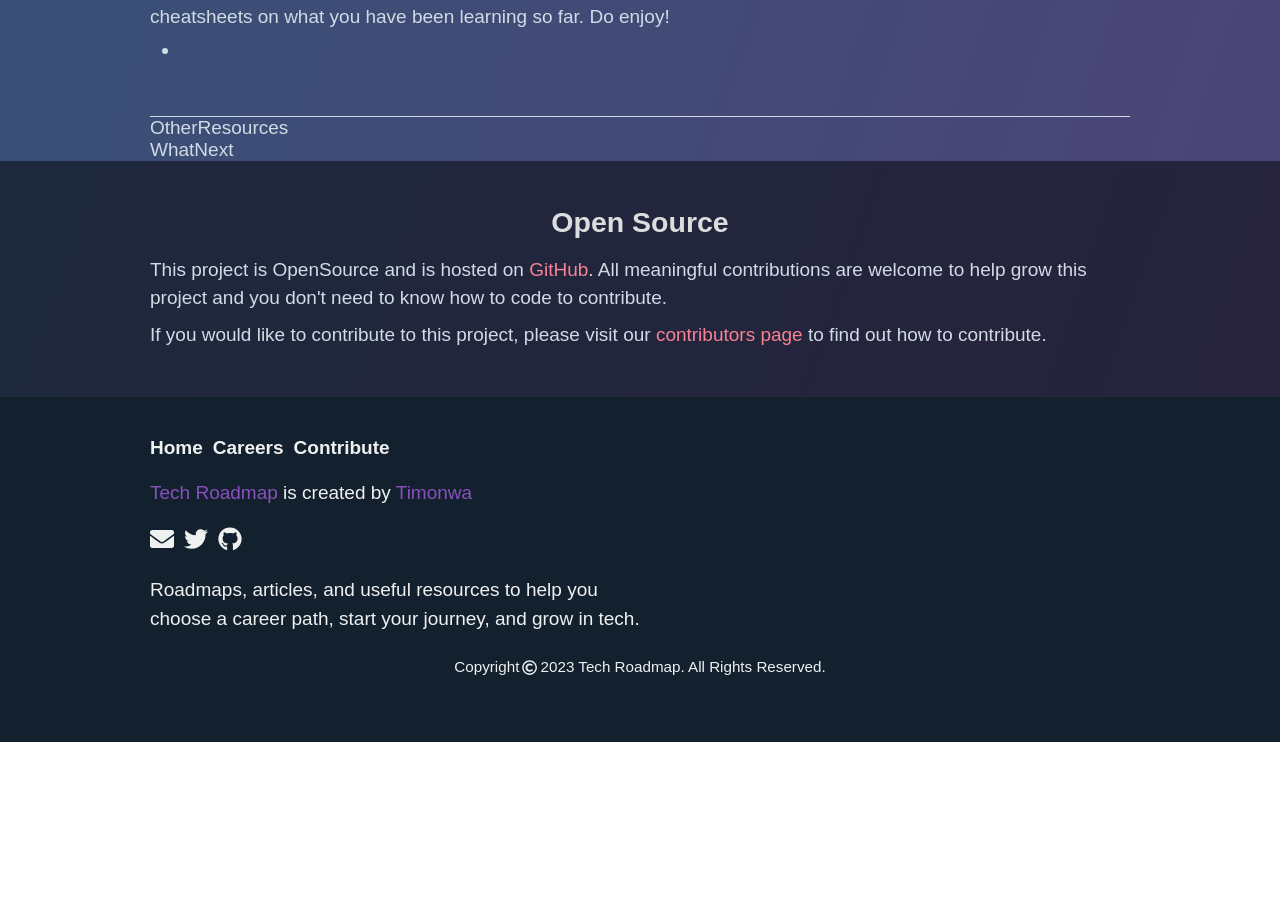
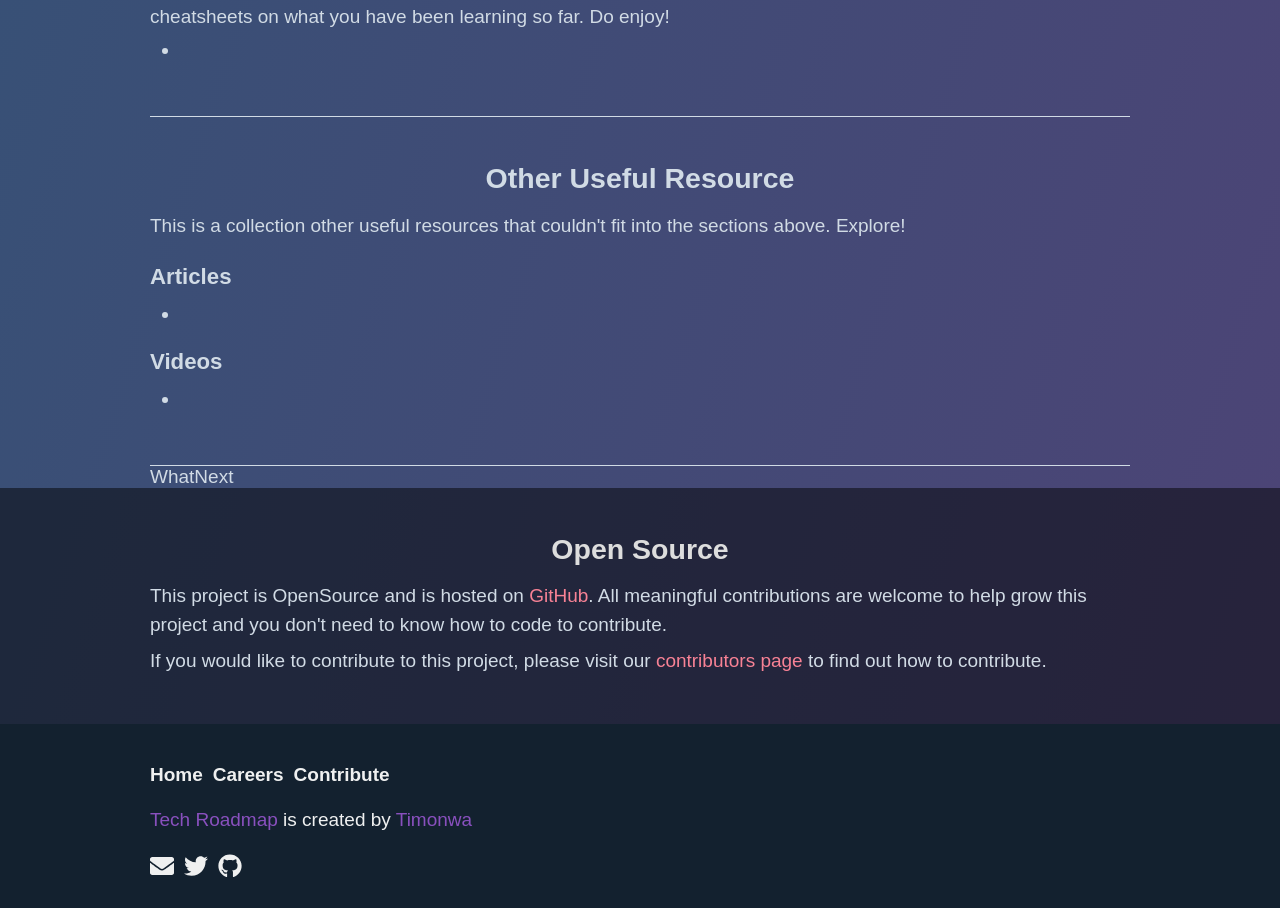
Before and after one commit to Timonwa/techroadmap, a React (Create React App) app: page /blockchain in a window 1280 px wide. Shown: the part 2985-3893 px from the top of the page. Before the commit the page ends 3727 px from the top, so only its background shows below. Built offline with nearby package versions, Linux system fonts and the light colour scheme.

Commit message:
added blockchain other resources section.

```diff
--- a/src/components/blockchainPageContent/OtherResources.js
+++ b/src/components/blockchainPageContent/OtherResources.js
@@ -1,7 +1,48 @@
 import React from "react";
+import { ResourceCard } from "../../styles/styled-components/ResourceCard.styled";
+import { ResourceCardLinks } from "../../styles/styled-components/ResourceCardLinks.styled";
+import { ResourceCardTitle } from "../../styles/styled-components/ResourceCardTitle.styled";
+import { ResourceLink } from "../../styles/styled-components/ResourceLink.styled";
+import { ResourceSection } from "../../styles/styled-components/ResourceSection.styled";
+import { ResourceSectionBody } from "../../styles/styled-components/ResourceSectionBody.styled";
+import { ResourceSectionHeading } from "../../styles/styled-components/ResourceSectionHeading.styled";
+import { ResourceSectionLinks } from "../../styles/styled-components/ResourceSectionLinks.styled";
 
 const OtherResources = () => {
-  return <div>OtherResources</div>;
+  return (
+    <ResourceSection id="other-resource">
+      <ResourceSectionHeading>Other Useful Resource</ResourceSectionHeading>
+
+      <ResourceSectionBody>
+        <p>
+          This is a collection other useful resources that couldn't fit into the
+          sections above. Explore!
+        </p>
+      </ResourceSectionBody>
+
+      <ResourceSectionLinks>
+        {/* <!-- articles --> */}
+        <ResourceCard>
+          <ResourceCardTitle>Articles</ResourceCardTitle>
+          <ResourceCardLinks>
+            <ResourceLink>
+              <a target="_blank" href="#"></a>
+            </ResourceLink>
+          </ResourceCardLinks>
+        </ResourceCard>
+
+        {/* <!-- videos --> */}
+        <ResourceCard>
+          <ResourceCardTitle>Videos</ResourceCardTitle>
+          <ResourceCardLinks>
+            <ResourceLink>
+              <a target="_blank" href="#"></a>
+            </ResourceLink>
+          </ResourceCardLinks>
+        </ResourceCard>
+      </ResourceSectionLinks>
+    </ResourceSection>
+  );
 };
 
 export default OtherResources;
```
